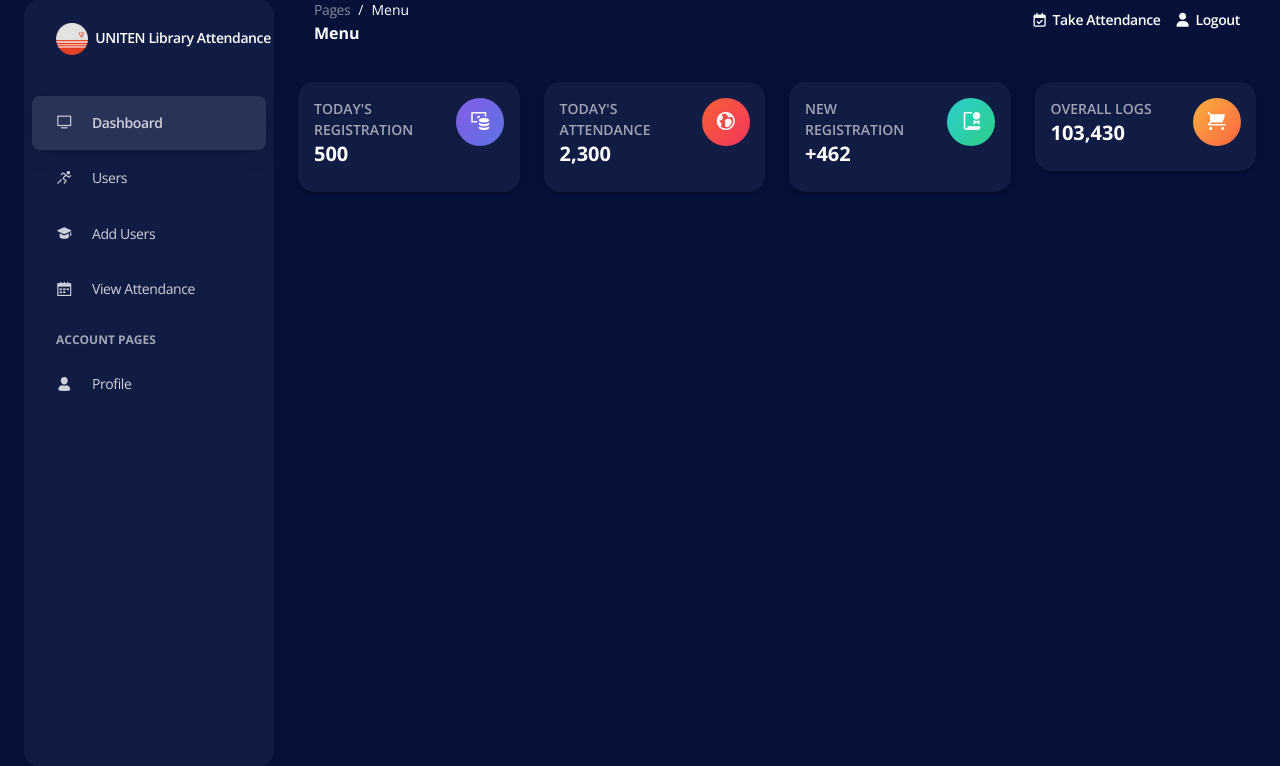
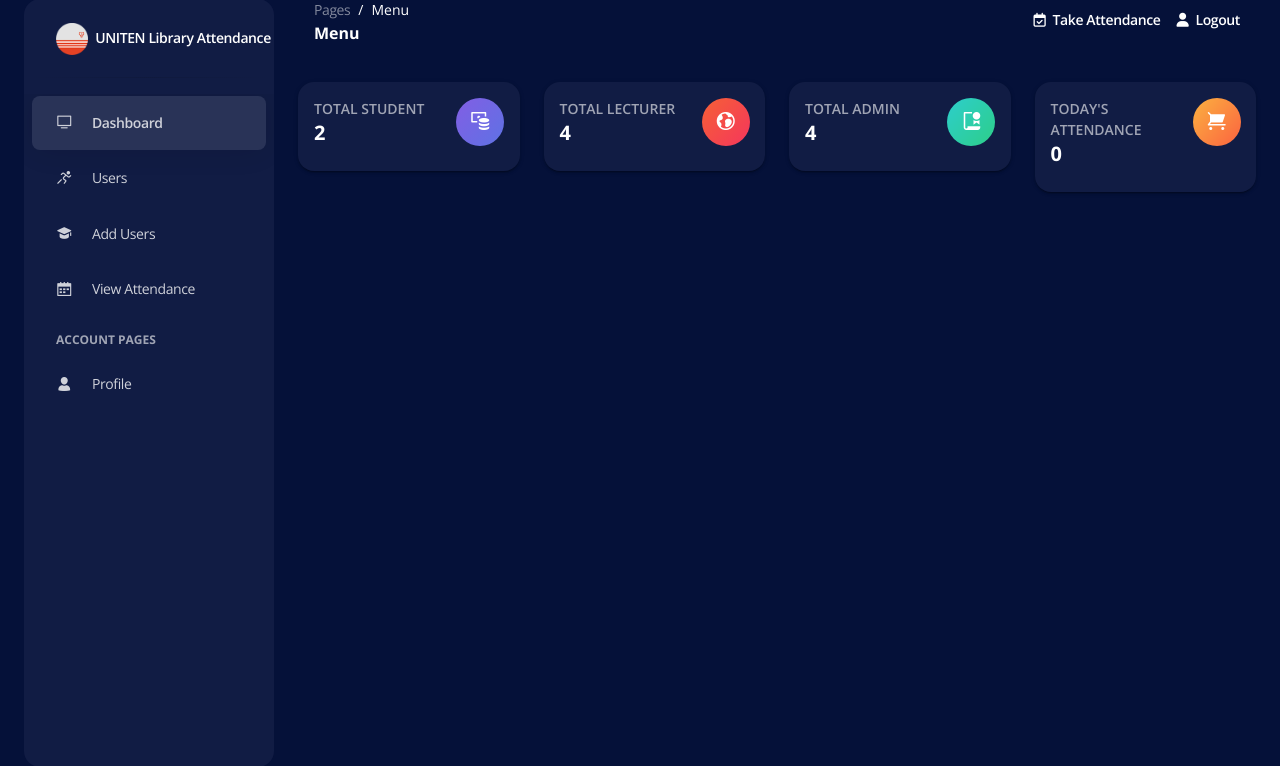
Before and after one commit to yugathes/fingerprint-library, a PHP site: page /Admin/Menu.php in a window 1280 px wide. Shown: the part 17-783 px from the top of the page. Run offline with PHP 8.4, Linux system fonts and the light colour scheme; the visitor is signed in with stand-in values (Sample User, id 1); data comes from the database, SQL or seed files in the repository; some libraries are stand-ins or nearby versions.

Commit message:
Dashboard Stat Update

```diff
--- a/Web/Admin/Menu.php
+++ b/Web/Admin/Menu.php
@@ -9,7 +9,27 @@ if(isset ($_SESSION["userId"])) //session userid gets value from text field name
 <html lang="en">
 
 <body class="g-sidenav-show dark-version bg-gray-100">
+<?php
 
+$studentsQuery = "SELECT * FROM users WHERE type_user = 'Student'";
+$studentsRow = mysqli_query($link,$studentsQuery);
+$students = mysqli_num_rows($studentsRow);
+
+$lecturesQuery = "SELECT * FROM users WHERE type_user = 'Lecturer'";
+$lecturesRow = mysqli_query($link,$lecturesQuery);
+$lectures = mysqli_num_rows($lecturesRow);
+
+$adminsQuery = "SELECT * FROM users WHERE type_user = 'Admin'";
+$adminsRow = mysqli_query($link,$adminsQuery);
+$admins = mysqli_num_rows($adminsRow);
+
+$todayAttn = 0;
+$todayDate = date("Y-m-d");
+$todayAttnQuery = "SELECT * FROM attendance WHERE date = '".$todayDate."'";
+$todayAttnRow = mysqli_query($link,$todayAttnQuery);
+$todayAttn = mysqli_num_rows($todayAttnRow);
+
+?>
 <main class="main-content position-relative border-radius-lg ">
     <?php include "navbar.php";?>
     <div class="container-fluid py-4">
@@ -20,9 +40,9 @@ if(isset ($_SESSION["userId"])) //session userid gets value from text field name
                         <div class="row">
                             <div class="col-8">
                                 <div class="numbers">
-                                    <p class="text-sm mb-0 text-uppercase font-weight-bold">Today's Registration</p>
+                                    <p class="text-sm mb-0 text-uppercase font-weight-bold">Total Student</p>
                                     <h5 class="font-weight-bolder">
-                                        500
+                                        <?php echo $students?>
                                     </h5>
 <!--                                    <p class="mb-0">-->
 <!--                                        <span class="text-success text-sm font-weight-bolder">+55%</span>-->
@@ -45,9 +65,9 @@ if(isset ($_SESSION["userId"])) //session userid gets value from text field name
                         <div class="row">
                             <div class="col-8">
                                 <div class="numbers">
-                                    <p class="text-sm mb-0 text-uppercase font-weight-bold">Today's Attendance</p>
+                                    <p class="text-sm mb-0 text-uppercase font-weight-bold">Total Lecturer</p>
                                     <h5 class="font-weight-bolder">
-                                        2,300
+                                        <?php echo $lectures?>
                                     </h5>
 <!--                                    <p class="mb-0">-->
 <!--                                        <span class="text-success text-sm font-weight-bolder">+3%</span>-->
@@ -70,9 +90,9 @@ if(isset ($_SESSION["userId"])) //session userid gets value from text field name
                         <div class="row">
                             <div class="col-8">
                                 <div class="numbers">
-                                    <p class="text-sm mb-0 text-uppercase font-weight-bold">New Registration</p>
+                                    <p class="text-sm mb-0 text-uppercase font-weight-bold">Total Admin</p>
                                     <h5 class="font-weight-bolder">
-                                        +462
+                                        <?php echo $admins?>
                                     </h5>
 <!--                                    <p class="mb-0">-->
 <!--                                        <span class="text-danger text-sm font-weight-bolder">-2%</span>-->
@@ -95,9 +115,9 @@ if(isset ($_SESSION["userId"])) //session userid gets value from text field name
                         <div class="row">
                             <div class="col-8">
                                 <div class="numbers">
-                                    <p class="text-sm mb-0 text-uppercase font-weight-bold">Overall Logs</p>
+                                    <p class="text-sm mb-0 text-uppercase font-weight-bold">Today's Attendance</p>
                                     <h5 class="font-weight-bolder">
-                                        103,430
+                                        <?php echo $todayAttn?>
                                     </h5>
                                 </div>
                             </div>
```
